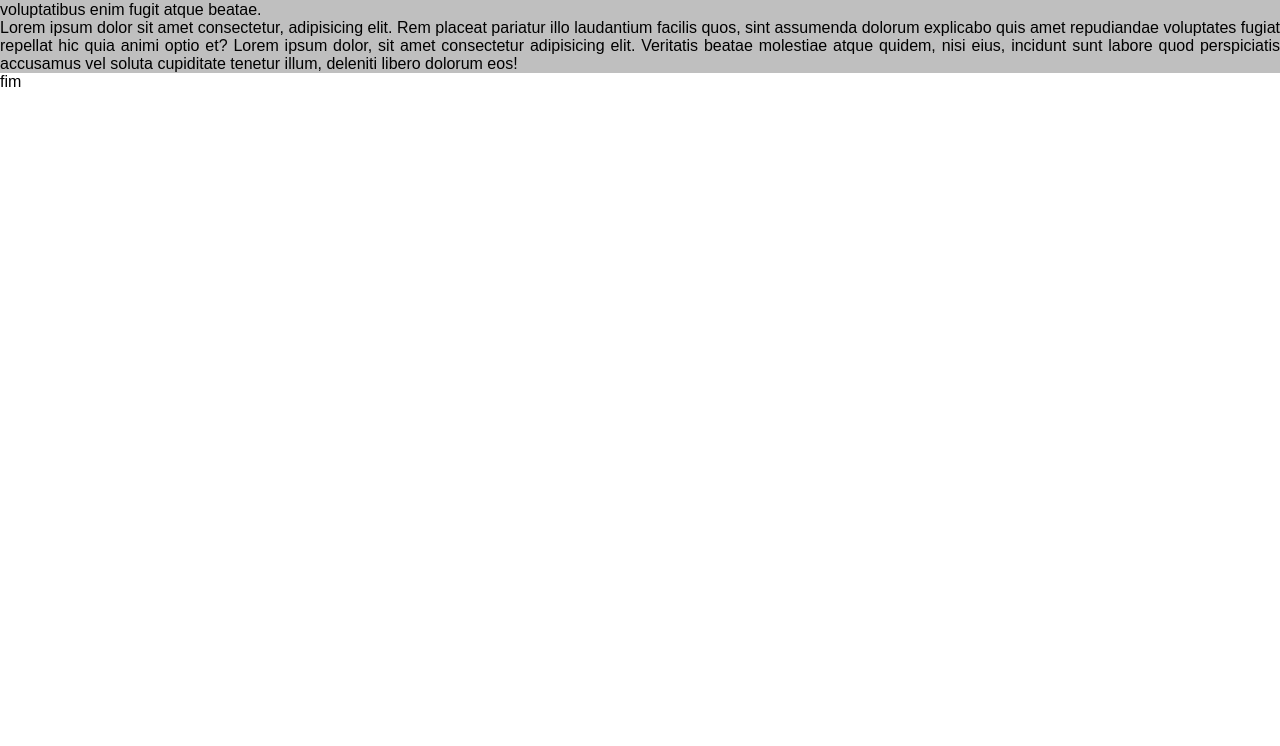
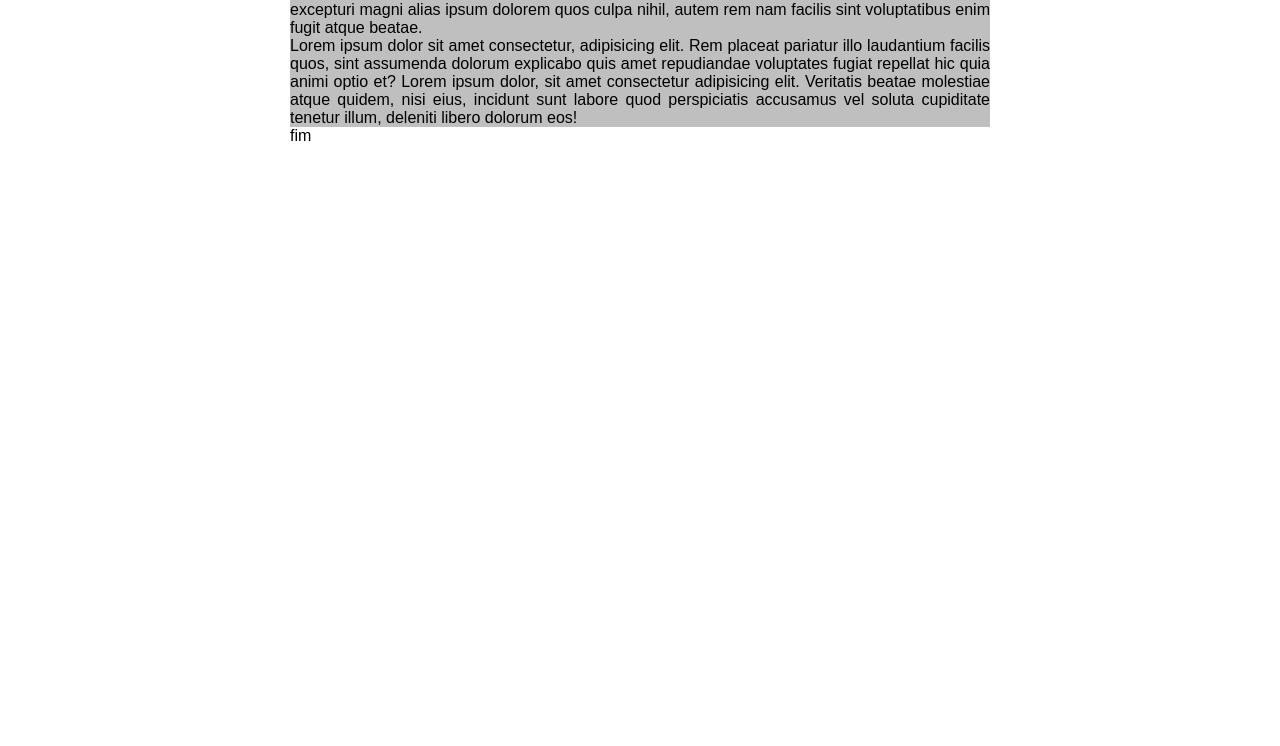
Before and after one commit to larissascaldaferro/teste-de-master-e-branches, a plain HTML site: page index.html in a window 1280 px wide. Shown: the part 54-800 px from the top of the page. Drawn offline with Linux system fonts and the light colour scheme.

Commit message:
centralização

```diff
--- a/style.css
+++ b/style.css
@@ -9,7 +9,8 @@
 body{
     text-align: center;
     text-align: justify;
-
+    margin: 0 auto;
+    max-width: 700px;
 }
 
 article{
```
